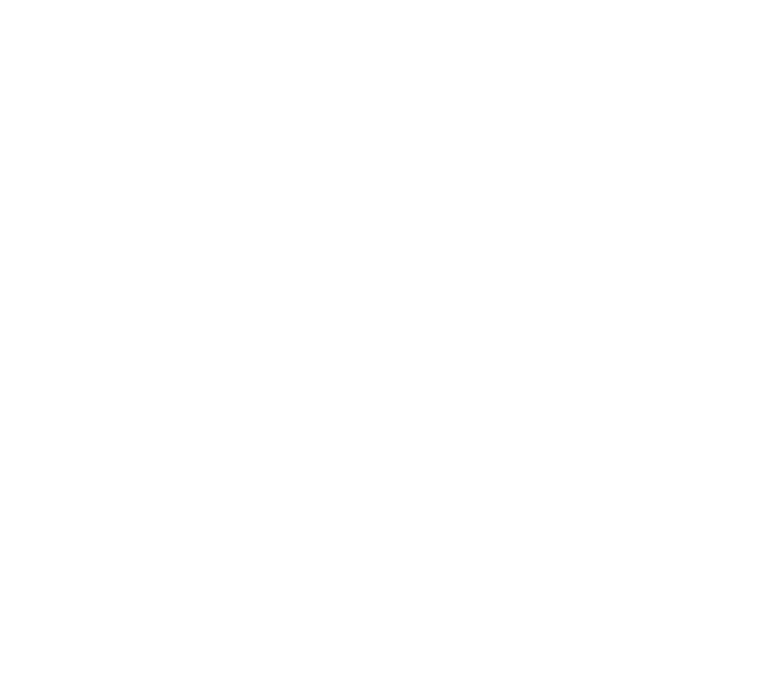
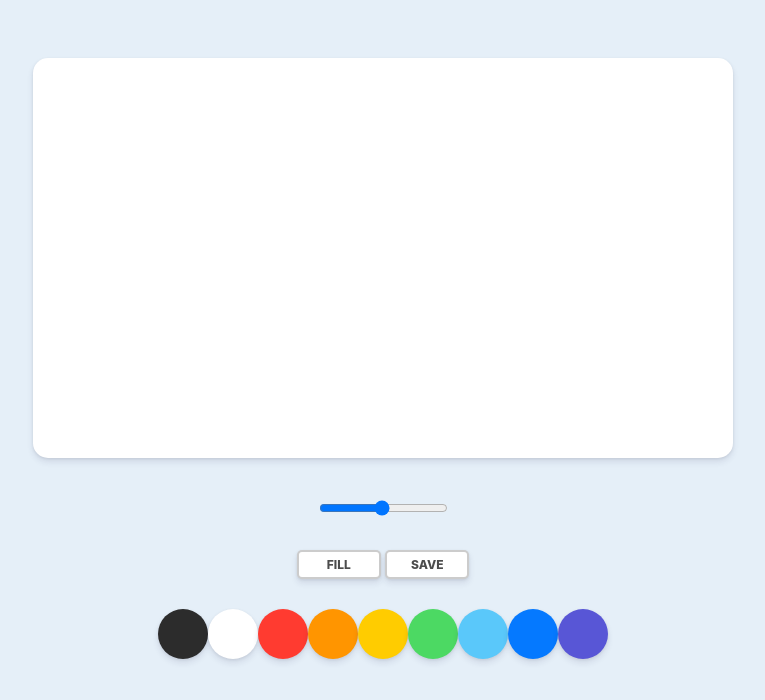
Before and after one commit to Crystal1216/paintjs, a plain HTML site: page index.html in a window 1280 px wide. Shown: the whole page, without its empty margins (257-1022 px from the left). Drawn offline with Linux system fonts and the light colour scheme.

Commit message:
setup and styles

```diff
--- a/index.html
+++ b/index.html
@@ -10,6 +10,27 @@
 </head>
 
 <body>
+    <canvas id="jsCanvas" class="canvas"></canvas>
+    <div class="controls">
+        <div class="controls_range">
+            <input type="range" id="jsRange" min="0.1" max="5.0" value="2.5" step="0.1">
+        </div>
+        <div class="controls_btns">
+            <button id="jsMode">Fill</button>
+            <button id="jsSave">Save</button>
+        </div>
+        <div class="controls_colors" id="jsColors">
+            <div class="controls_color" style="background-color: #2c2c2c;"></div>
+            <div class="controls_color" style="background-color: white;"></div>
+            <div class="controls_color" style="background-color: #ff3b30;"></div>
+            <div class="controls_color" style="background-color: #ff9500;"></div>
+            <div class="controls_color" style="background-color: #ffcc00;"></div>
+            <div class="controls_color" style="background-color: #4cd963;"></div>
+            <div class="controls_color" style="background-color: #5ac8fa;"></div>
+            <div class="controls_color" style="background-color: #0579ff;"></div>
+            <div class="controls_color" style="background-color: #5856d6;"></div>
+        </div>
+    </div>
     <script src="app.js"></script>
 </body>
 
--- a/styles.css
+++ b/styles.css
@@ -0,0 +1,63 @@
+body {
+    background-color: #e5eff8;
+    font-family: -apple-system, BlinkMacSystemFont, 'Segoe UI', Roboto, Oxygen, Ubuntu, Cantarell, 'Open Sans', 'Helvetica Neue', sans-serif;
+    display: flex;
+    flex-direction: column;
+    align-items: center;
+    padding: 50px 0px;
+}
+
+.canvas {
+    width: 700px;
+    height: 400px;
+    background-color: white;
+    border-radius: 15px;
+    box-shadow: 0 4px 6px rgba(50, 50, 93, 0.11), 0 1px 3px rgba(0, 0, 0, 0.08);
+}
+
+.controls {
+    margin-top: 40px;
+    display: flex;
+    flex-direction: column;
+    align-items: center;
+}
+
+.controls .controls_btns {
+    margin-bottom: 30px;
+}
+
+.controls_btns button {
+    all: unset;
+    cursor: pointer;
+    background-color: white;
+    padding: 5px 0px;
+    width: 80px;
+    text-align: center;
+    border-radius: 5px;
+    box-shadow: 0 4px 6px rgba(50, 50, 93, 0.11), 0 1px 3px rgba(0, 0, 0, 0.08);
+    border: 2px solid rgba(0, 0, 0, 0.2);
+    color: rgba(0, 0, 0, 0.7);
+    text-transform: uppercase;
+    font-weight: 800;
+    font-size: 12px;
+}
+
+.controls_btns button:active {
+    transform: scale(0.95);
+}
+
+.controls .controls_colors {
+    display: flex;
+}
+
+.controls_colors .controls_color {
+    width: 50px;
+    height: 50px;
+    border-radius: 25px;
+    cursor: pointer;
+    box-shadow: 0 4px 6px rgba(50, 50, 93, 0.11), 0 1px 3px rgba(0, 0, 0, 0.08);
+}
+
+.controls .controls_range {
+    margin-bottom: 30px;
+}
```
